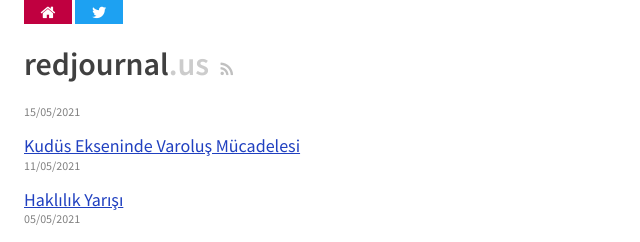
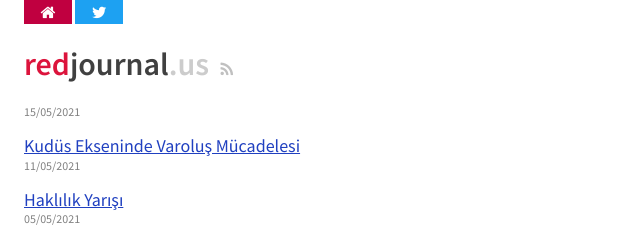
Before and after one commit to erdidemirim/erdidemirim.github.io, a Jekyll site: the page built from index.html, in a window 1280 px wide. Shown: the top 242 px of the page, without its empty margins (0-640 px from the left). Built offline with Jekyll 4.4.1, drawn with Linux system fonts in a browser that asks for light colours.

Commit message:
Update index.html

```diff
--- a/index.html
+++ b/index.html
@@ -5,7 +5,7 @@
 
 
 <div class="navigation">
-	<h1>RedJournal<span style="color:#ccc">.us</span>&nbsp;<a class="feed-link icon-rss" rel="alternate" type="application/atom+xml" href="/articles.xml"></a></h1>
+	<h1><span style="color:crimson">Red</span>Journal<span style="color:#ccc">.us</span>&nbsp;<a class="feed-link icon-rss" rel="alternate" type="application/atom+xml" href="/articles.xml"></a></h1>
 	<ul>
 		{% for post in site.posts %}
 			<li>
```
